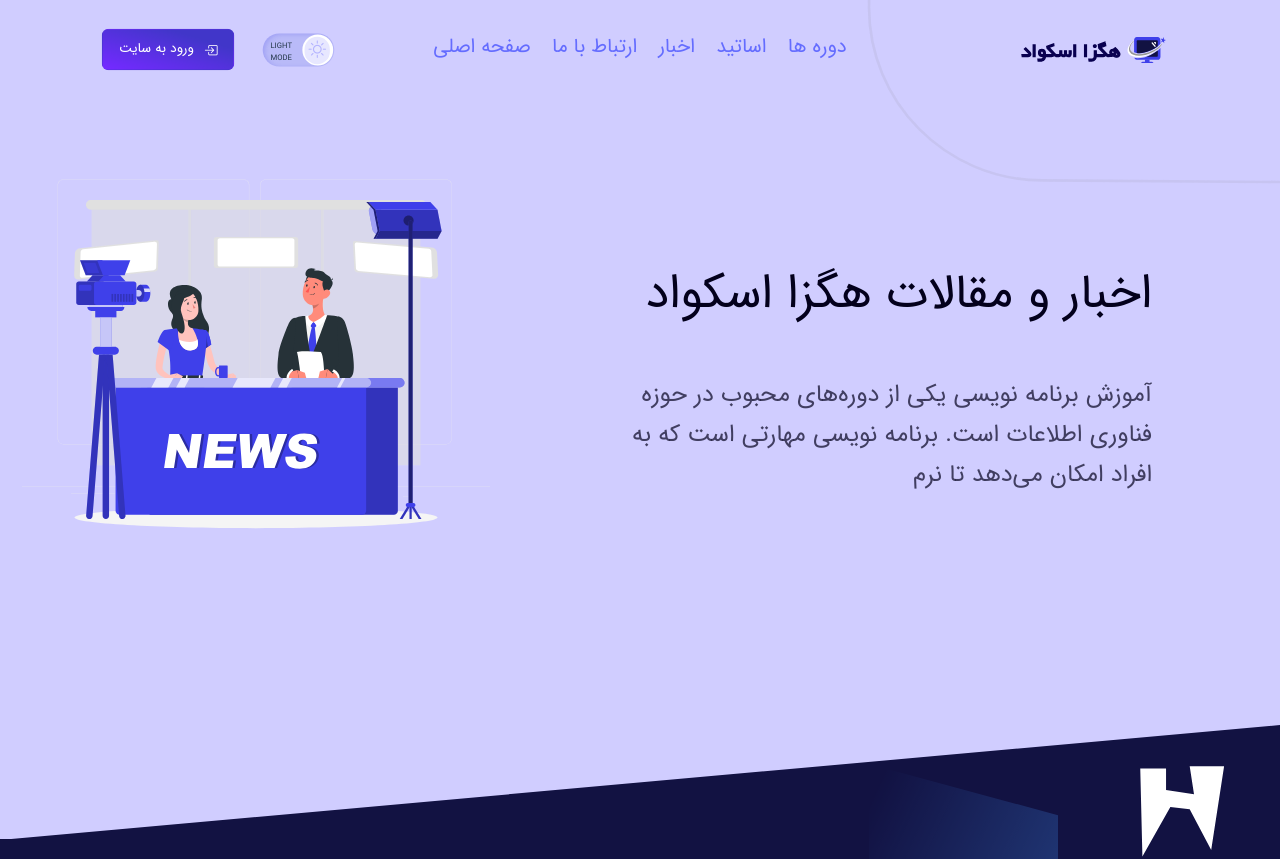
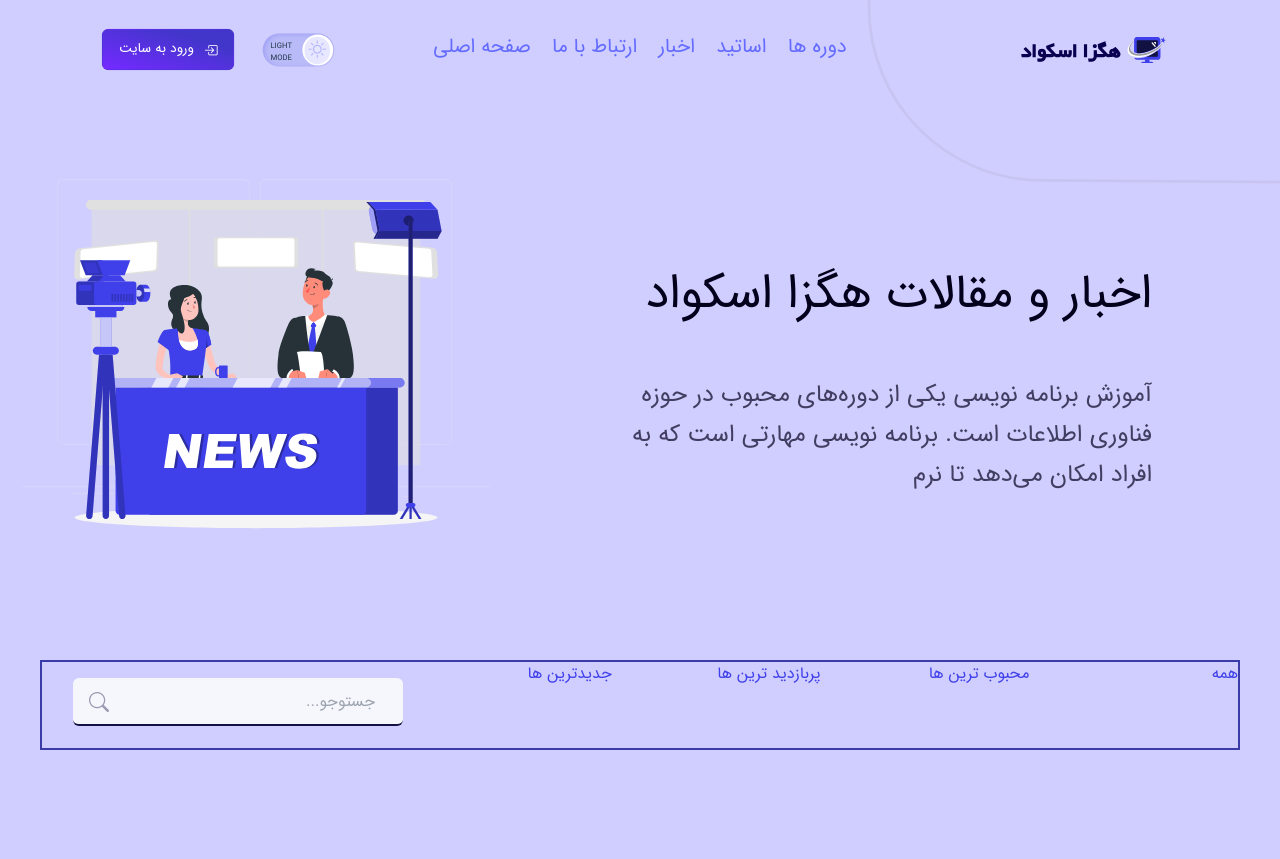
Before and after one commit to academy-react/Hexa-Squad, a React (Vite) app: page /news in a window 1280 px wide. Shown: the top 859 px of the page. Built offline with nearby package versions, Linux system fonts and the light colour scheme.

Commit message:
Create NewsList

```diff
--- a/src/components/News/NewsDetails-component/UserComments.jsx
+++ b/src/components/News/NewsDetails-component/UserComments.jsx
@@ -25,8 +25,8 @@ const UserComments = ({name, date, question}) => {
     return(
         <Fragment>
         <div className='userComment'>
-            <div className="userComment-pic">
-                <img src={userComment} alt="picture" className="mx-auto" />
+            <div className="userComment-pic ">
+                <img src={userComment} alt="picture" className="mx-auto object-cover" />
             </div>
             <div>
                 <p className="inline text-xl text-darkblue2 dark:text-[#9996F9] pr-4">{name}-</p>
--- a/src/components/News/NewsDetails.jsx
+++ b/src/components/News/NewsDetails.jsx
@@ -37,9 +37,11 @@ const NewsDetails = () => {
             <div className="news-details">
                 <div className="flex lg:flex-row flex-wrap border-b-2 border-b-[#3F40EA33] dark:border-b-[#3d3d70] mx-auto pb-12">
                     <div className='relative'>
-                        <img src={newsDetails1} alt="picture" className="mb-8 lg:p-2 md:hidden lg:block"/>
+                        {/* <div className="md:w-[640px] md:h-[480] inline"> */}
+                        <img src={newsDetails1} alt="picture" className=" mb-8 lg:p-2 md:hidden lg:block"/>
+                        {/* </div> */}
                         <img src={newsDetails2} alt="picture" className="mb-8 p-2 mx-auto hidden md:block lg:hidden"/>
-                        <div className="absolute bottom-[55px] left-6 md:right-12">
+                        <div className="absolute bottom-[55px] left-6 md:right-12 inline">
                             <img src={calendar} alt="picture" className='inline ml-2'  />
                             <span className="inline text-lg ml-28 md:ml-72 lg:ml-20">1402/02/08</span>
                             <img src={eye} alt="picture" className='inline ml-2' />
--- a/src/screens/News/NewsList.jsx
+++ b/src/screens/News/NewsList.jsx
@@ -1,5 +1,7 @@
 import React from 'react';
 import {NewsListHero}from '../../components/News';
+
+import bgNews from '../../assets/image/bg-news.svg';
 
 const NewsList = () => {
   const typeWriterWords = [
@@ -7,8 +9,33 @@ const NewsList = () => {
   ];
   return (
     <div className="py-32">
+      {/* <img src={bgNews} alt="picture" className='w-[100%] absolute pt-[200px]' /> */}
       <NewsListHero typeWriterWords={typeWriterWords} />
-
+      <div className="w-[1200px] mx-auto mt-16 border-2 border-darkblue4 ">
+        <div className="flex flex-row ">
+        <ul className=" flex flex-row w-[835px] h-[86px] border-3 border-lightblue">
+          <li className=" text-base text-lightblue w-[25%]">همه</li>
+          <li className="text-base text-lightblue w-[25%]">محبوب ترین ها</li>
+          <li className="text-base text-lightblue w-[25%]">پربازدید ترین ها</li>
+          <li className="text-base text-lightblue w-[25%]">جدیدترین ها</li>
+        </ul>
+        <div className=" relative my-4 w-[330px] h-12">
+          <input
+            placeholder={"جستوجو..."}
+            type={"search"}
+            name={"search"}
+            id="search"
+            onKeyUp={()=>{filterData(data,setData)}}
+            className="field-input outline-none text-darkblue2"
+          />
+          <i
+            className={
+              "bi bi-search absolute  top-3 text-xl left-4 text-[#12124266] dark:text-[#fff] "
+            }
+          ></i>
+        </div>
+        </div>
+      </div>
     </div>
   )
 }
```
Also changed, not shown: src/assets/image/bg-news.svg (added).
